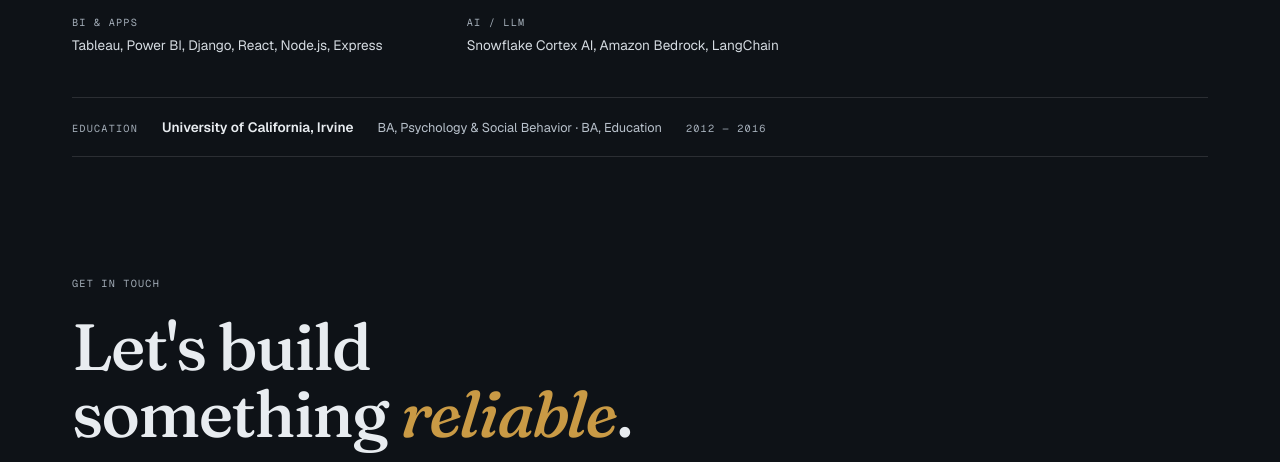
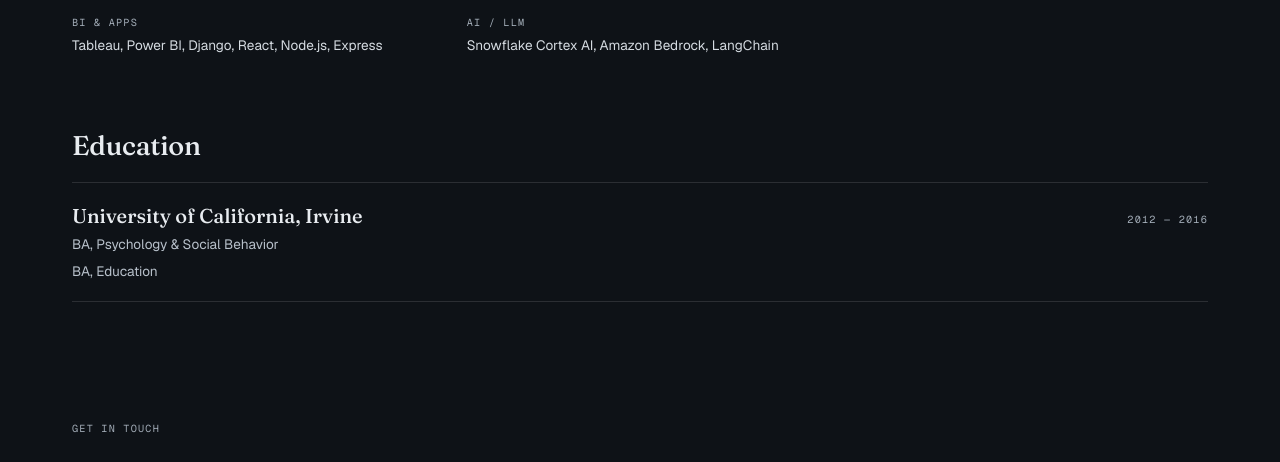
Before and after one commit to jeremyxu2-swe/resume, a plain HTML site: page index.html in a window 1280 px wide. Shown: the part 2842-3304 px from the top of the page. Drawn offline with nearby package versions, Linux system fonts and the light colour scheme.

Commit message:
Give Education its own heading and structured layout
Co-Authored-By: Claude Opus 5.5 <noreply@anthropic.com>
Claude-Session: https://claude.ai/code/session_0176dYEKGgqoGNTrgZsKVfkg

```diff
--- a/index.html
+++ b/index.html
@@ -61,14 +61,16 @@ button:focus-visible,a:focus-visible{outline:2px solid #C99A45;outline-offset:3p
 .veil{opacity:0;animation:veil linear both;animation-timeline:scroll(root);animation-range:0px 700px}
 @keyframes veil{to{opacity:.84}}
 @supports not (animation-timeline: scroll()){.veil{animation:none;opacity:.6}}
+.h3s{font-size:32px}
+.edeg{font-size:16px;line-height:1.5}
 .clinks{display:grid;grid-template-columns:repeat(2,minmax(0,1fr));column-gap:56px;border-top:1px solid rgba(255,255,255,.14);margin-top:16px}
 .clink{display:flex;align-items:center;justify-content:space-between;gap:16px;padding:24px 0;border-bottom:1px solid rgba(255,255,255,.14);text-decoration:none;color:#E8ECF0}
 .cval{font-family:Fraunces,Georgia,serif;font-size:24px;letter-spacing:-0.01em;overflow-wrap:anywhere;transition:color .2s ease}
 .arr{flex:0 0 44px;width:44px;height:44px;border-radius:50%;border:1px solid rgba(255,255,255,.22);display:flex;align-items:center;justify-content:center;color:#E8ECF0;transition:background .2s ease,border-color .2s ease,color .2s ease,transform .2s ease}
 .clink:hover .cval,.clink:focus-visible .cval{color:#C99A45}
 .clink:hover .arr,.clink:focus-visible .arr{background:#C99A45;border-color:#C99A45;color:#0E1217;transform:translate(3px,-3px)}
-@media (min-width: 601px){.wrap{padding-left:72px !important;padding-right:72px !important}.label{font-size:10.2px}.name{font-size:clamp(54px,8.5vw,112px)}.statement{font-size:clamp(22px,2.7vw,32px)}.about{font-size:16px}.h2{font-size:48px}.company{font-size:20px}.role{font-size:25.5px}.bullets{font-size:13.6px}.closing{font-size:clamp(37px,5.1vw,68px)}.wrap [style*="font-size: 12px"]{font-size:10.2px !important}.wrap [style*="font-size: 13px"]{font-size:11px !important}.wrap [style*="font-size: 15px"]{font-size:12.8px !important}.wrap [style*="font-size: 16px"]{font-size:13.6px !important}.wrap [style*="font-size: 18px"]{font-size:15.3px !important}.wrap [style*="font-size: 20px"]{font-size:17px !important}}
-@media (max-width: 600px){.srow{padding:11px 0 !important;gap:4px !important}.srow .label{font-size:10px}.sval{font-family:Fraunces,Georgia,serif;font-size:14px !important;color:#E8ECF0 !important}.edu{padding:11px 0 !important;gap:4px 12px !important}.edu .label{font-size:10px}.edu span{font-size:14px !important}.clinks{grid-template-columns:minmax(0,1fr)}.cval{font-size:14px}.clink{padding:11px 0}.arr{flex-basis:30px;width:30px;height:30px}.arr svg{width:12px;height:12px}.clink .label{font-size:10px}
+@media (min-width: 601px){.h3s{font-size:27px}.edeg{font-size:13.6px}.wrap{padding-left:72px !important;padding-right:72px !important}.label{font-size:10.2px}.name{font-size:clamp(54px,8.5vw,112px)}.statement{font-size:clamp(22px,2.7vw,32px)}.about{font-size:16px}.h2{font-size:48px}.company{font-size:20px}.role{font-size:25.5px}.bullets{font-size:13.6px}.closing{font-size:clamp(37px,5.1vw,68px)}.wrap [style*="font-size: 12px"]{font-size:10.2px !important}.wrap [style*="font-size: 13px"]{font-size:11px !important}.wrap [style*="font-size: 15px"]{font-size:12.8px !important}.wrap [style*="font-size: 16px"]{font-size:13.6px !important}.wrap [style*="font-size: 18px"]{font-size:15.3px !important}.wrap [style*="font-size: 20px"]{font-size:17px !important}}
+@media (max-width: 600px){.h3s{font-size:24px}.edeg{font-size:14px}.edu2 .company{font-size:17px !important;font-family:Fraunces,Georgia,serif !important;color:#E8ECF0 !important}.srow{padding:11px 0 !important;gap:4px !important}.srow .label{font-size:10px}.sval{font-family:Fraunces,Georgia,serif;font-size:14px !important;color:#E8ECF0 !important}.edu{padding:11px 0 !important;gap:4px 12px !important}.edu .label{font-size:10px}.edu span{font-size:14px !important}.clinks{grid-template-columns:minmax(0,1fr)}.cval{font-size:14px}.clink{padding:11px 0}.arr{flex-basis:30px;width:30px;height:30px}.arr svg{width:12px;height:12px}.clink .label{font-size:10px}
 .hero{padding:56px 0 48px}
 .sec{margin-top:72px}
 .about{font-size:16px}
@@ -1078,11 +1080,16 @@ button:focus-visible,a:focus-visible{outline:2px solid #C99A45;outline-offset:3p
 <div class="srow" style="display: flex; flex-direction: column; gap: 6px; padding: 18px 0; border-top: 1px solid rgba(255,255,255,.12)"><span class="label" style="color: #A3ADB8">BI &amp; APPS</span><span class="sval" style="font-size: 16px; line-height: 1.5; color: #D5DBE1">Tableau, Power BI, Django, React, Node.js, Express</span></div>
 <div class="srow" style="display: flex; flex-direction: column; gap: 6px; padding: 18px 0; border-top: 1px solid rgba(255,255,255,.12)"><span class="label" style="color: #A3ADB8">AI / LLM</span><span class="sval" style="font-size: 16px; line-height: 1.5; color: #D5DBE1">Snowflake Cortex AI, Amazon Bedrock, LangChain</span></div>
 </div>
-<div class="edu" style="display: flex; flex-wrap: wrap; align-items: baseline; gap: 8px 24px; padding: 20px 0; border-top: 1px solid rgba(255,255,255,.12); border-bottom: 1px solid rgba(255,255,255,.12)">
-<span class="label" style="color: #A3ADB8">EDUCATION</span>
-<span style="font-size: 16px; font-weight: 600; color: #E8ECF0">University of California, Irvine</span>
-<span style="font-size: 15px; color: #B8C1CB">BA, Psychology &amp; Social Behavior · BA, Education</span>
+<div class="edu2" style="display: flex; flex-direction: column; gap: 20px; padding-top: 32px">
+<h3 class="h3s" style="margin: 0; font-family: Fraunces, Georgia, serif; font-weight: 500; letter-spacing: -0.01em; color: #E8ECF0">Education</h3>
+<div style="display: flex; flex-wrap: wrap; justify-content: space-between; align-items: baseline; gap: 8px 32px; padding: 20px 0; border-top: 1px solid rgba(255,255,255,.12); border-bottom: 1px solid rgba(255,255,255,.12)">
+<div style="display: flex; flex-direction: column; gap: 6px">
+<span class="company" style="font-family: Fraunces, Georgia, serif; font-weight: 500; color: #E8ECF0">University of California, Irvine</span>
+<span class="edeg" style="color: #B8C1CB">BA, Psychology &amp; Social Behavior</span>
+<span class="edeg" style="color: #B8C1CB">BA, Education</span>
+</div>
 <span class="label" style="color: #A3ADB8">2012 — 2016</span>
+</div>
 </div>
 </section>
 
```
